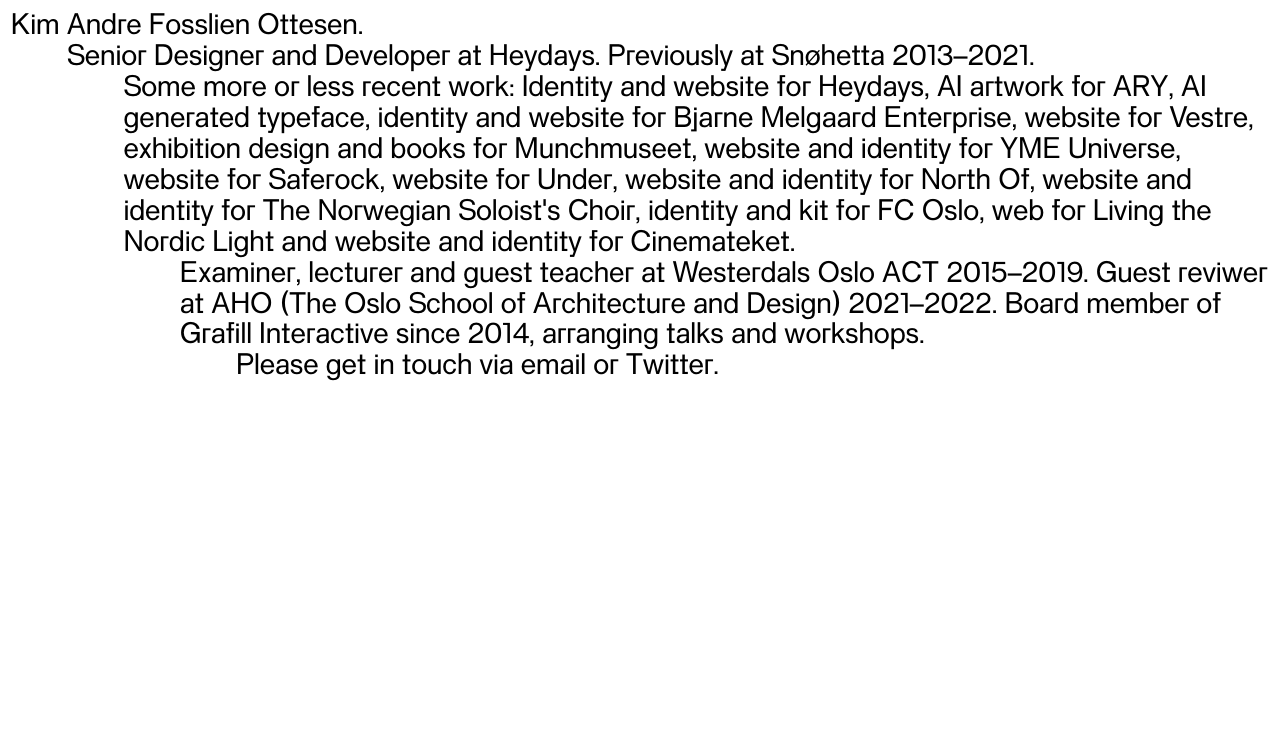
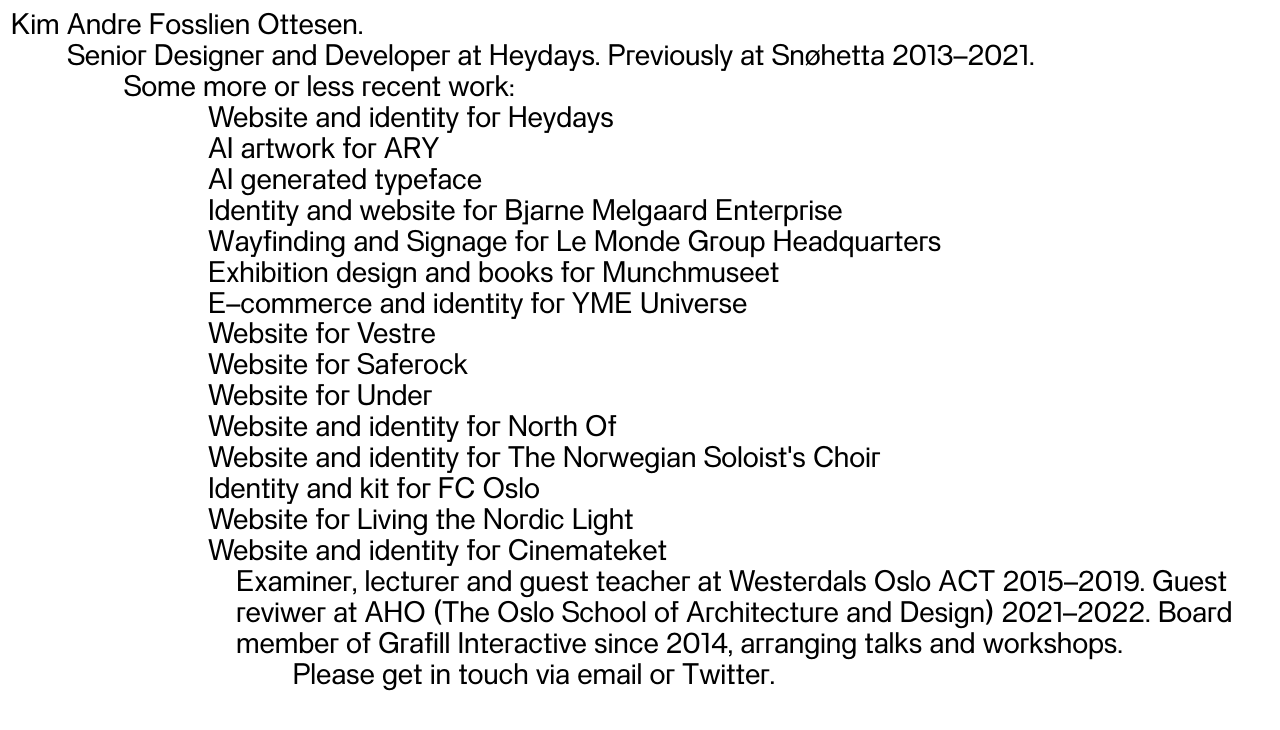
Before and after one commit to kiman3/index-placeholder, a PHP site: page / in a window 1280 px wide. Shown: the top 730 px of the page. Run offline with PHP 8.4, Linux system fonts and the light colour scheme.

Commit message:
Updated projects, changed to list view

```diff
--- a/index.html
+++ b/index.html
@@ -14,23 +14,26 @@
   <main id="content">
     <h1 id="name">Kim Andre Fosslien Ottesen.</h1>
     <p id="description">Senior Designer and Developer at <a href="https://heydays.no/" target="_blank" noopener noreferrer>Heydays</a>. Previously at <a href="https://snohetta.com/" target="_blank" noopener noreferrer>Snøhetta</a> 2013–2021.</p>
-    <p id="projects">Some more or less recent work:
-      <a href="https://heydays.no/" target="_blank" rel="noopener referrer">Identity and website for Heydays</a>,
-      <a href="https://www.instagram.com/p/COVM5afAtWD/" target="_blank" rel="noopener referrer">AI artwork for ARY</a>,
-      <a href="https://www.instagram.com/p/COxg5s4Ajk0/" target="_blank" rel="noopener referrer">AI generated typeface</a>,
-      <a href="https://bjarnemelgaard.enterprises/" target="_blank" rel="noopener referrer">identity and website for Bjarne Melgaard Enterprise</a>,
-      <a href="https://snohetta.com/projects/471-vestre-a-website-helping-to-create-social-meeting-spaces" target="_blank" rel="noopener referrer">website for Vestre</a>,
-      <a href="https://snohetta.com/projects/219-melgaard-munch" target="_blank" rel="noopener referrer">exhibition design and books for Munchmuseet</a>,
-      <a href="https://snohetta.com/projects/383-yme-digital-retail-experience-and-visual-identity" target="_blank" rel="noopener referrer">website and identity for YME Universe</a>,
-      <a href="https://saferock.no/" target="_blank" rel="noopener referrer">website for Saferock</a>,
-      <a href="https://snohetta.com/projects/428-under-europes-first-underwater-restaurant" target="_blank" rel="noopener referrer">website for Under</a>,
-      <a href="http://northof.no/" target="_blank" rel="noopener referrer">website and identity for North Of</a>,
-      <a href="https://snohetta.com/projects/434-the-norwegian-soloists39-choir-visual-identity-and-website" target="_blank" rel="noopener referrer">website and identity for The Norwegian Soloist's Choir</a>,
-      <a href="https://www.instagram.com/fcoslo.no/" target="_blank" rel="noopener referrer">identity and kit for FC Oslo</a>,
-      <a href="https://snohetta.com/project/195-living-the-nordic-light" target="_blank" rel="noopener referrer">web for Living the Nordic Light</a>
-      and
-      <a href="https://snohetta.com/projects/387-cinemateket" target="_blank" rel="noopener referrer">website and identity for Cinemateket</a>.
-    </p>
+    <div id="projects">
+      <p id="projects-intro">Some more or less recent work:</p>
+      <ul id="projects-list">
+        <li><a href="https://heydays.no/" target="_blank" rel="noopener referrer">Website and identity for Heydays</a></li>
+        <li><a href="https://www.instagram.com/p/COVM5afAtWD/" target="_blank" rel="noopener referrer">AI artwork for ARY</a></li>
+        <li><a href="https://www.instagram.com/p/COxg5s4Ajk0/" target="_blank" rel="noopener referrer">AI generated typeface</a></li>
+        <li><a href="https://bjarnemelgaard.enterprises/" target="_blank" rel="noopener referrer">Identity and website for Bjarne Melgaard Enterprise</a></li>
+        <li><a href="https://snohetta.com/projects/536-le-monde-group-headquarters-wayfinding" target="_blank" rel="noopener referrer">Wayfinding and Signage for Le Monde Group Headquarters</a></li>
+        <li><a href="https://snohetta.com/projects/219-melgaard-munch" target="_blank" rel="noopener referrer">Exhibition design and books for Munchmuseet</a></li>
+        <li><a href="https://snohetta.com/projects/383-yme-digital-retail-experience-and-visual-identity" target="_blank" rel="noopener referrer">E–commerce and identity for YME Universe</a></li>
+        <li><a href="https://snohetta.com/projects/471-vestre-a-website-helping-to-create-social-meeting-spaces" target="_blank" rel="noopener referrer">Website for Vestre</a></li>
+        <li> <a href="https://saferock.no/" target="_blank" rel="noopener referrer">Website for Saferock</a></li>
+        <li><a href="https://snohetta.com/projects/428-under-europes-first-underwater-restaurant" target="_blank" rel="noopener referrer">Website for Under</a></li>
+        <li><a href="http://northof.no/" target="_blank" rel="noopener referrer">Website and identity for North Of</a></li>
+        <li><a href="https://snohetta.com/projects/434-the-norwegian-soloists39-choir-visual-identity-and-website" target="_blank" rel="noopener referrer">Website and identity for The Norwegian Soloist's Choir</a></li>
+        <li><a href="https://www.instagram.com/fcoslo.no/" target="_blank" rel="noopener referrer">Identity and kit for FC Oslo</a></li>
+        <li><a href="https://snohetta.com/project/195-living-the-nordic-light" target="_blank" rel="noopener referrer">Website for Living the Nordic Light</a></li>
+        <li><a href="https://snohetta.com/projects/387-cinemateket" target="_blank" rel="noopener referrer">Website and identity for Cinemateket</a></li>
+      </ul>
+    </div>
     <p id="other">Examiner, lecturer and guest teacher at <a href="https://www.kristiania.no/" target="_blank" noopener noreferrer>Westerdals Oslo ACT</a> 2015–2019. Guest reviwer at <a href="https://aho.no/" target="_blank" noopener noreferrer>AHO (The Oslo School of Architecture and Design)</a> 2021–2022. Board member of <a href="https://www.grafill.no/" target="_blank" noopener noreferrer>Grafill Interactive</a> since 2014, arranging talks and workshops.</p>
     <p id="contact">Please get in touch via <a href="mailto:kiman@kimandreottesen.no">email</a> or&nbsp;<a href="https://twitter.com/kiman" target="_blank" noopener noreferrer>Twitter</a>.</p>
   </main>
--- a/style.css
+++ b/style.css
@@ -56,6 +56,12 @@
     margin: 0;
   }
 
+  ul{
+    list-style: none;
+    margin: 0;
+    padding: 0;
+  }
+
   p {
     margin: 0;
   }
@@ -77,12 +83,21 @@
     margin-left: calc(var(--space) * 2);
   }
 
+    #projects-list{
+      margin-left: calc(var(--space));
+    }
+
+      #projects-list li{
+        padding-left: calc(var(--space));
+        text-indent: calc(var(--space) * -0.5);
+      }
+
   #other{
-    margin-left: calc(var(--space) * 3);
+    margin-left: calc(var(--space) * 4);
   }
 
   #contact{
-    margin-left: calc(var(--space) * 4);
+    margin-left: calc(var(--space) * 5);
   }
 
 @media only screen and (min-width: 750px){
```
